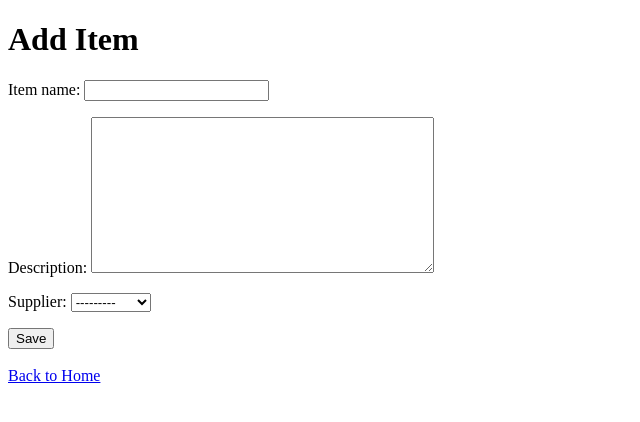
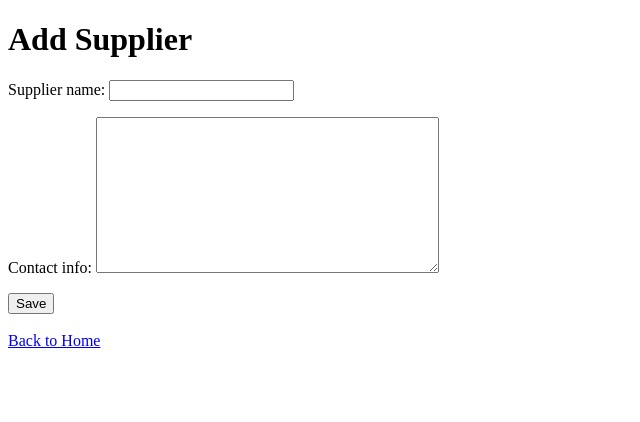
Before and after one commit to Ptennisnet/P4SBonjour, a Django app: page /add/ in a window 1280 px wide. Shown: the top 422 px of the page, without its empty margins (0-640 px from the left). Run offline with Django 5.2, Linux system fonts and the light colour scheme; data comes from the database, SQL or seed files in the repository; both versions use the stored data as it was after the commit.

Commit message:
Basic Supplier Interface
There might be a bunch of random suppliers in the db now.

```diff
--- a/P4SBonjour/bonjour_app/forms.py
+++ b/P4SBonjour/bonjour_app/forms.py
@@ -1,8 +1,8 @@
 from django import forms
-from .models import Item
+from .models import Supplier
 
 
-class ItemForm(forms.ModelForm):
+class SupplierForm(forms.ModelForm):
     class Meta:
-        model = Item
-        fields = ['item_name', 'description', 'supplier']
+        model = Supplier
+        fields = ['supplier_name', 'contact_info']
--- a/P4SBonjour/bonjour_app/templates/add_item.html
+++ b/P4SBonjour/bonjour_app/templates/add_supplier.html
@@ -1,10 +1,10 @@
 <!DOCTYPE html>
 <html>
 <head>
-    <title>Add Item</title>
+    <title>Add Supplier</title>
 </head>
 <body>
-    <h1>Add Item</h1>
+    <h1>Add Supplier</h1>
     <form method="post">
         {% csrf_token %}
         {{ form.as_p }}
--- a/P4SBonjour/bonjour_app/urls.py
+++ b/P4SBonjour/bonjour_app/urls.py
@@ -3,6 +3,6 @@ from . import views
 
 urlpatterns = [
     path('', views.home, name='home'),
-    path('add/', views.add_item, name='add_item'),
-    path('view/<int:item_id>/', views.view_item, name='view_item'),
+    path('add/', views.add_supplier, name='add_supplier'),
+    path('view_supplier/', views.view_supplier, name='view_supplier'),
 ]
--- a/P4SBonjour/bonjour_app/views.py
+++ b/P4SBonjour/bonjour_app/views.py
@@ -1,24 +1,25 @@
 from django.http import HttpResponse
 from django.shortcuts import render, redirect, get_object_or_404
-from .models import Item
-from .forms import ItemForm
+from .models import Supplier
+from .forms import SupplierForm
 
 def home(request):
-    items = Item.objects.all()
-    return render(request, 'home.html', {'items': items})
+    suppliers = Supplier.objects.all()
+    return render(request, 'home.html', {'suppliers': suppliers})
 
 
-def add_item(request):
+def add_supplier(request):
     if request.method == 'POST':
-        form = ItemForm(request.POST)
+        form = SupplierForm(request.POST)
         if form.is_valid():
             form.save()
             return redirect('home')
     else:
-        form = ItemForm()
-    return render(request, 'add_item.html', {'form': form})
+        form = SupplierForm()
+    return render(request, 'add_supplier.html', {'form': form})
 
 
-def view_item(request, item_id):
-    item = get_object_or_404(Item, id=item_id)
-    return render(request, 'view_item.html', {'item': item})
+def view_supplier(request):
+    supplier_id = request.GET.get('supplier_id')
+    supplier = get_object_or_404(Supplier, id=supplier_id)
+    return render(request, 'view_supplier.html', {'supplier': supplier})
```
Also changed, not shown: P4SBonjour/bonjour_app/templates/home.html (+16 -9 lines), P4SBonjour/bonjour_app/templates/view_item.html (deleted, +0 -13 lines), P4SBonjour/bonjour_app/templates/view_supplier.html (added, +12 -0 lines), inventory.db.
